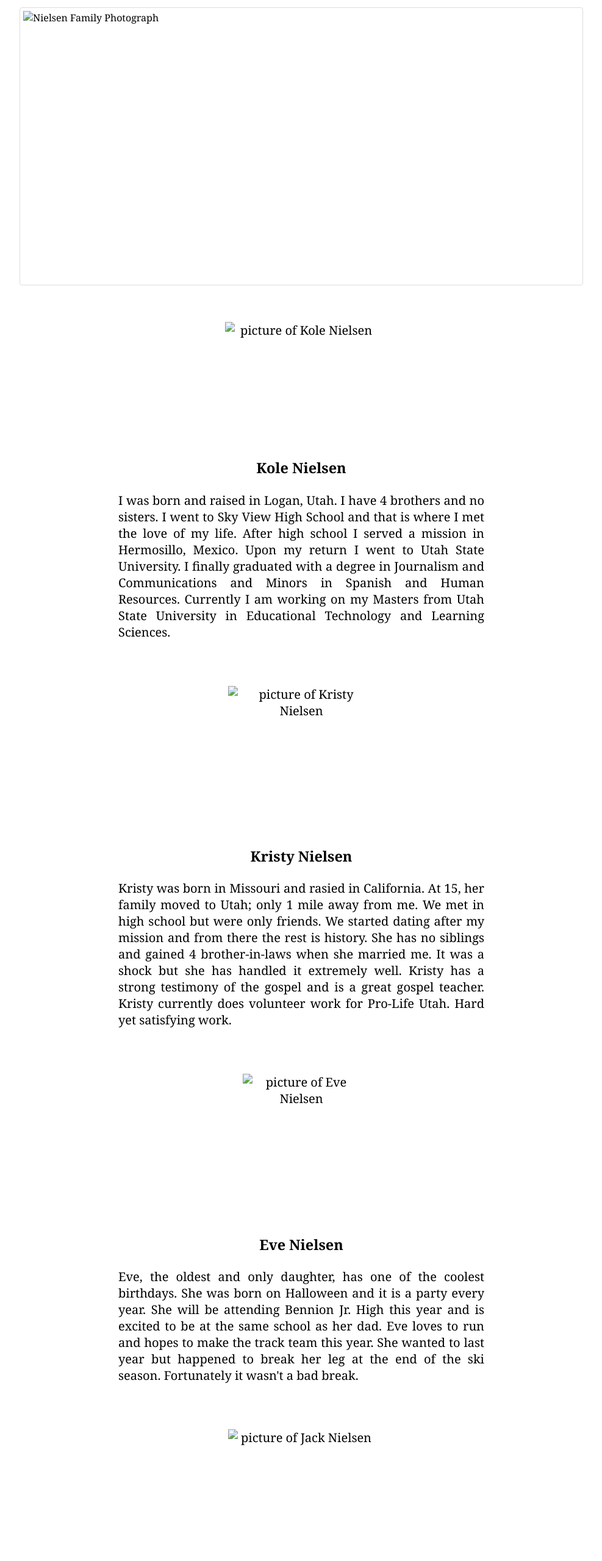
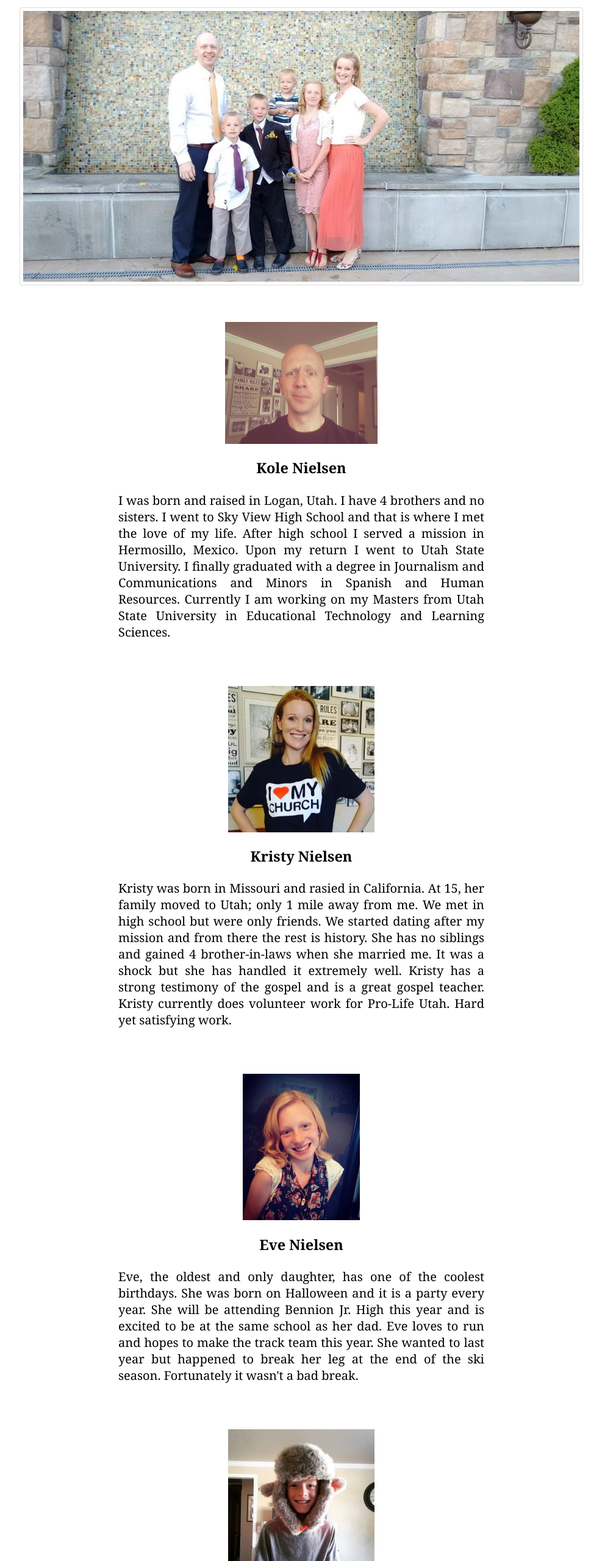
Before and after one commit to kolelnielsen/Bro-Nielsen, a plain HTML site: page about.html in a window 1280 px wide. Shown: the part 240-2800 px from the top of the page at 61% size, without its empty margins (146-1133 px from the left). Drawn offline with Linux system fonts and the light colour scheme.

Commit message:
Update about.html

```diff
--- a/about.html
+++ b/about.html
@@ -36,7 +36,7 @@
 </div> <!--welcome tag-->
 
 <div>
-    <img src="images/family_photo.jpg" alt="Nielsen Family Photograph" height="444" width="912" class="family">
+    <img src="family_photo.jpg" alt="Nielsen Family Photograph" height="444" width="912" class="family">
 </div>
 
 </div> <!--main tag-->
@@ -45,7 +45,7 @@
 
 
 <div class="about">
-        <img src="images/kole.jpg" alt="picture of Kole Nielsen" height="200" width="250" class="image">
+        <img src="kole.jpg" alt="picture of Kole Nielsen" height="200" width="250" class="image">
             <h3>Kole Nielsen</h3>
         <p class="center-justified">I was born and raised in Logan, Utah. I have 4 brothers and no sisters.
                 I went to Sky View High School and that is where I met the love of my life. After high school I served
@@ -57,7 +57,7 @@
     </div>
 
     <div class="about">
-            <img src="images/kristy.jpg" alt="picture of Kristy Nielsen" height="240" width="240" class="image">
+            <img src="kristy.jpg" alt="picture of Kristy Nielsen" height="240" width="240" class="image">
                 <h3>Kristy Nielsen</h3>
             <p class="center-justified">Kristy was born in Missouri and rasied in California. At 15, her family
                     moved to Utah; only 1 mile away from me. We met in high school but were only friends.
@@ -70,7 +70,7 @@
         </div>
 
 <div class="about">
-    <img src="images/eve.jpg" alt="picture of Eve Nielsen" height="240" width="192" class="image">
+    <img src="eve.jpg" alt="picture of Eve Nielsen" height="240" width="192" class="image">
         <h3>Eve Nielsen</h3>
             <p class="center-justified">Eve, the oldest and only daughter, has one of the coolest birthdays. She was born on Halloween and it is a
                     party every year. She will be attending Bennion Jr. High this year and is excited to be at the same school as her dad.
@@ -80,7 +80,7 @@
 </div>
 
 <div class="about">
-    <img src="images/jack.jpg" alt="picture of Jack Nielsen" height="240" width="240" class="image">
+    <img src="jack.jpg" alt="picture of Jack Nielsen" height="240" width="240" class="image">
         <h3>Jack Nielsen</h3>
             <p class="center-justified">Jack is the second born. He is full of adventure and dares to do anything. This Summer he taught
                     himself how to do a standing backflip. He loves to do tricks on the trampoline and has dabbled in parkour.
@@ -90,7 +90,7 @@
 </div>
 
 <div class="about">
-        <img src="images/porter.jpg" alt="picture of Porter Nielsen" height="240" width="192" class="image">
+        <img src="porter.jpg" alt="picture of Porter Nielsen" height="240" width="192" class="image">
             <h3>Porter Nielsen</h3>
                 <p class="center-justified">Porter's birthday is only one day off of his dads. Porter loves to draw and read and play outdoors.
                         A sport that he really likes is skiing. He is getting pretty good at it. He is always such a big help to his parents.
@@ -100,7 +100,7 @@
     </div>
 
     <div class="about">
-        <img src="images/logan.jpg" alt="picture of Logan Nielsen" height="240" width="240" class="image">
+        <img src="logan.jpg" alt="picture of Logan Nielsen" height="240" width="240" class="image">
             <h3>Logan Nielsen</h3>
                 <p class="center-justified">Logan is the youngest. He is named after the city of Logan because that is the temple his parents were
                         sealed in. Also because it is where his parents met. He is a bundle of joy that is always happy. He brings a smile
@@ -110,7 +110,7 @@
     </div>
 
     <div class="about">
-            <img src="images/animals.png" alt="picture of dog and cat" height="200" width="450" class="image">
+            <img src="animals.png" alt="picture of dog and cat" height="200" width="450" class="image">
                 <h3>Aggie and Coco</h3>
                     <p class="center-justified">The Nielsen family has 3 pets. One dog, one cat, and one Parakeet. The dog, Aggie, is 2 years old and is our destructo dog.
                             She loves to destroy anything she can. No more gardening for us. Our cat, Coco, is a Siamese mix who loves to eat. Her belly just about
```
